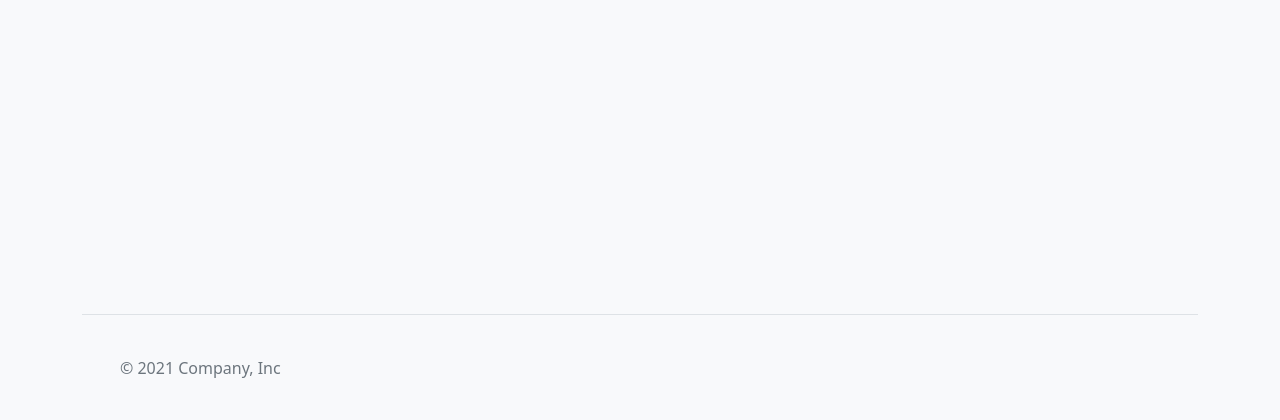
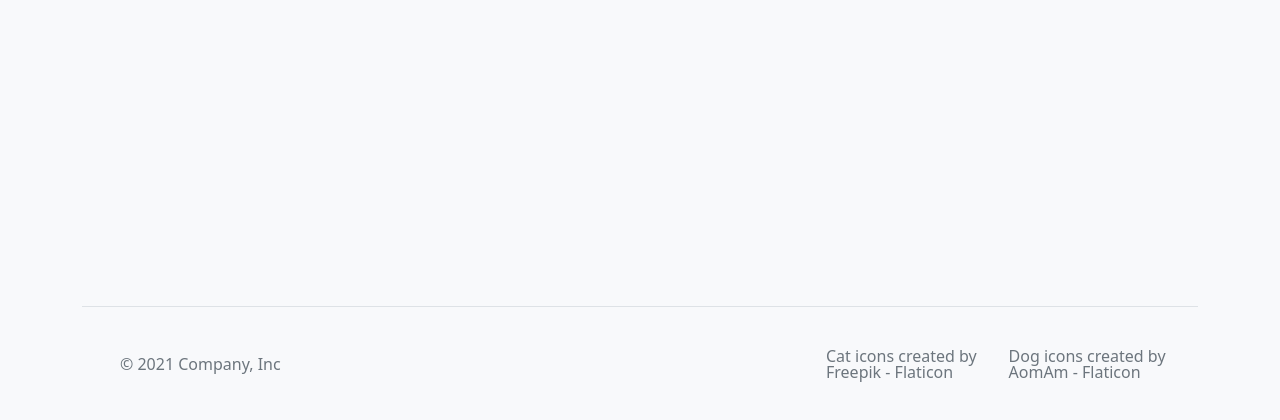
Before and after one commit to Angel1234599/final_project_web_tec, a PHP site: page /Index.php in a window 1280 px wide. Shown: the part 380-800 px from the top of the page. Run offline with PHP 8.4, Linux system fonts and the light colour scheme; some libraries are stand-ins or nearby versions.

Commit message:
Update footer.php

```diff
--- a/Layouts/footer.php
+++ b/Layouts/footer.php
@@ -12,5 +12,9 @@
       <li class="ms-3"><a class="text-muted" href="#"><svg class="bi" width="24" height="24"><use xlink:href="#instagram"></use></svg></a></li>
       <li class="ms-3"><a class="text-muted" href="#"><svg class="bi" width="24" height="24"><use xlink:href="#facebook"></use></svg></a></li>
     </ul>
+    <div class="col-md-4 d-flex align-items-center">
+      <a class="mb-3 me-2 mb-md-0 text-muted text-decoration-none lh-1" href="https://www.flaticon.com/free-icons/cat" title="cat icons">Cat icons created by Freepik - Flaticon</a>
+		  <a class="mb-3 me-2 mb-md-0 text-muted text-decoration-none lh-1" href="https://www.flaticon.com/free-icons/dog" title="dog icons">Dog icons created by AomAm - Flaticon</a>
+    </div>
   </footer>
 </div>
```
